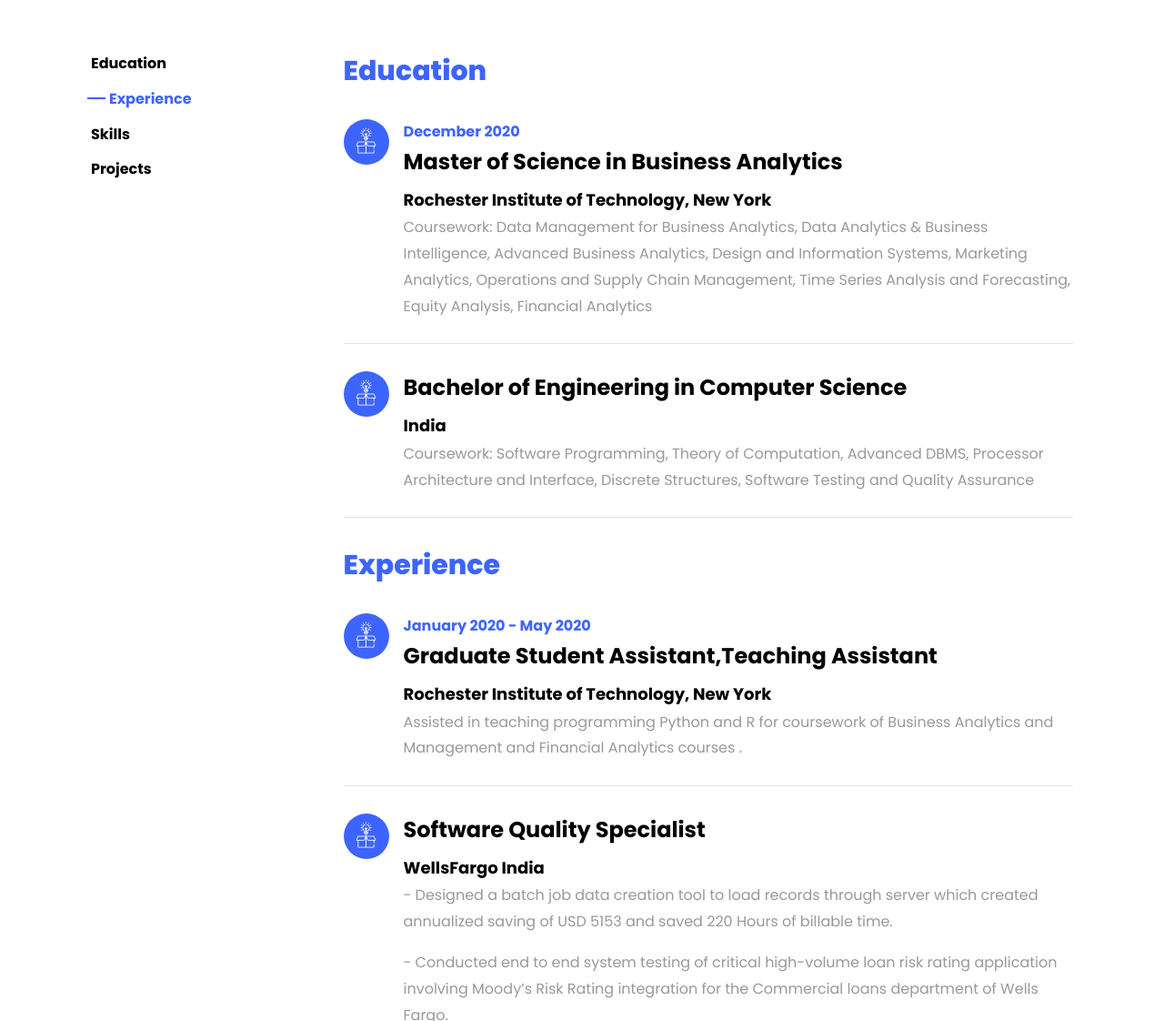
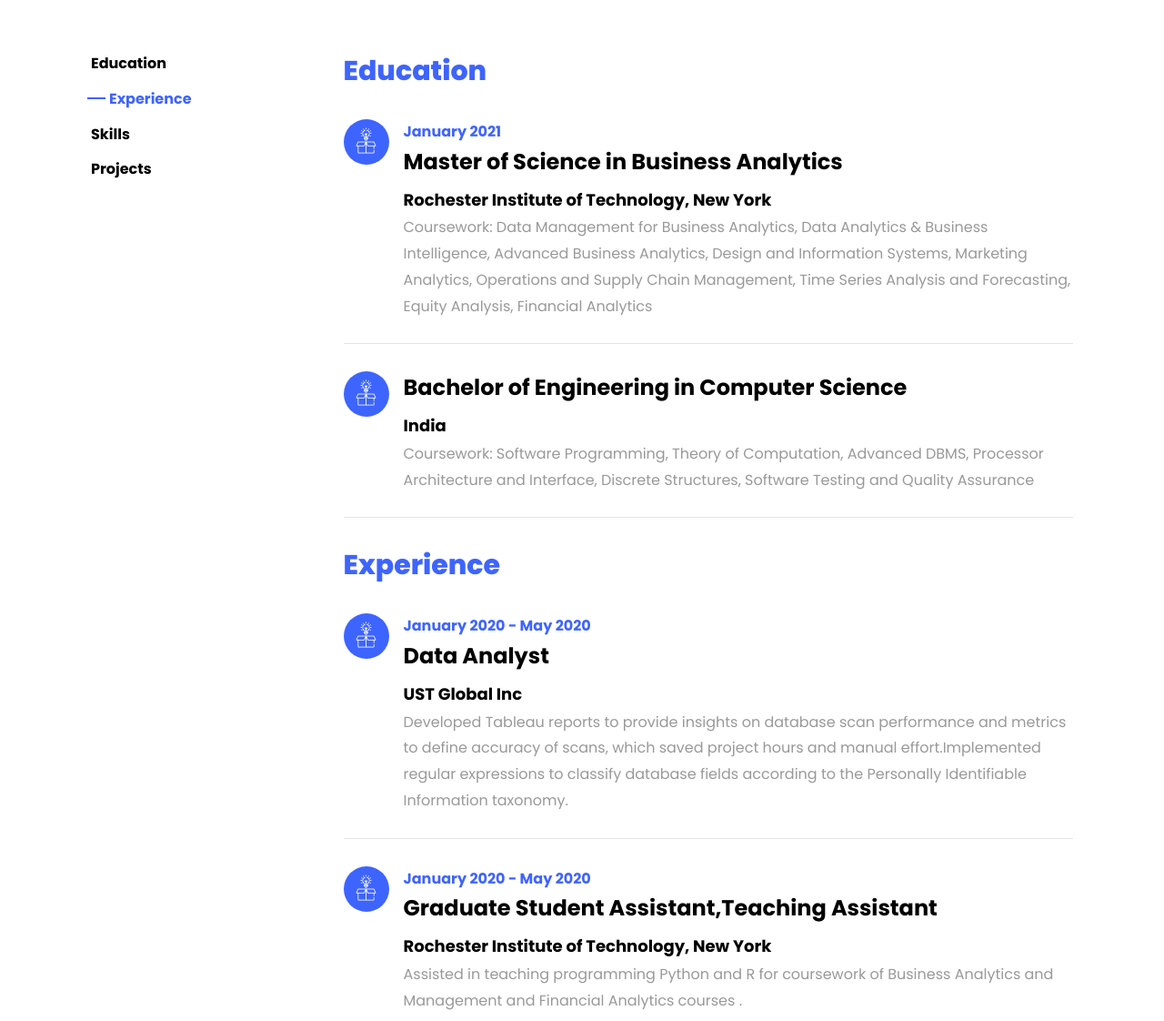
Before and after one commit to malavika8/malavika8.github.io, a plain HTML site: page index.html in a window 1280 px wide. Shown: the part 2220-3342 px from the top of the page at 91% size. Drawn offline with nearby package versions, Linux system fonts and the light colour scheme; files that its build step writes are made by us from their sources; files whose address does not match are found by name.

Commit message:
Update index.html

```diff
--- a/index.html
+++ b/index.html
@@ -175,7 +175,7 @@
 					    		<span class="flaticon-ideas"></span>
 					    	</div>
 					    	<div class="text pl-3">
-		    					<span class="date">December 2020</span>
+		    					<span class="date">January 2021</span>
 		    					<h2>Master of Science in Business Analytics</h2>
 		    					<span class="position">Rochester Institute of Technology, New York</span>
 		    					<p> Coursework: Data Management for Business Analytics, Data Analytics & Business Intelligence, Advanced Business Analytics, Design and Information Systems, Marketing Analytics, Operations and Supply Chain Management, Time Series Analysis and Forecasting, Equity Analysis, Financial Analytics </p>
@@ -195,6 +195,17 @@
 
 					  <div id="page-2" class= "page two">
 					  	<h2 class="heading">Experience</h2>
+					    <div class="resume-wrap d-flex ftco-animate">
+					    	<div class="icon d-flex align-items-center justify-content-center">
+					    		<span class="flaticon-ideas"></span>
+					    	</div>
+					    	<div class="text pl-3">
+		    					<span class="date">January 2020 - May 2020</span>
+		    					<h2>Data Analyst</h2>
+		    					<span class="position">UST Global Inc</span>
+		    					<p>Developed Tableau reports to provide insights on database scan performance and metrics to define accuracy of scans, which saved project hours and manual effort.Implemented regular expressions to classify database fields according to the Personally Identifiable Information taxonomy.</p>
+		    				</div>
+	    				</div>
 					    <div class="resume-wrap d-flex ftco-animate">
 					    	<div class="icon d-flex align-items-center justify-content-center">
 					    		<span class="flaticon-ideas"></span>
```
